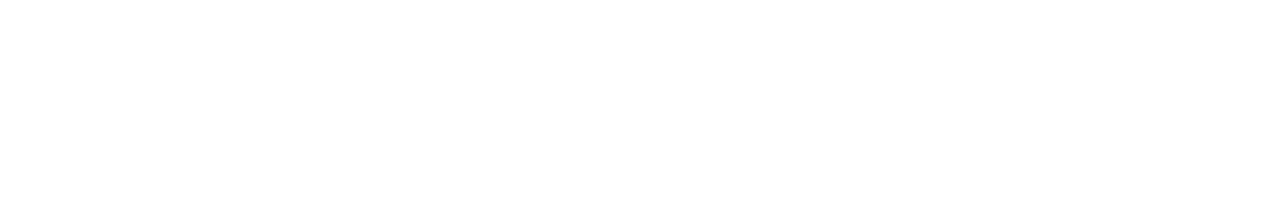
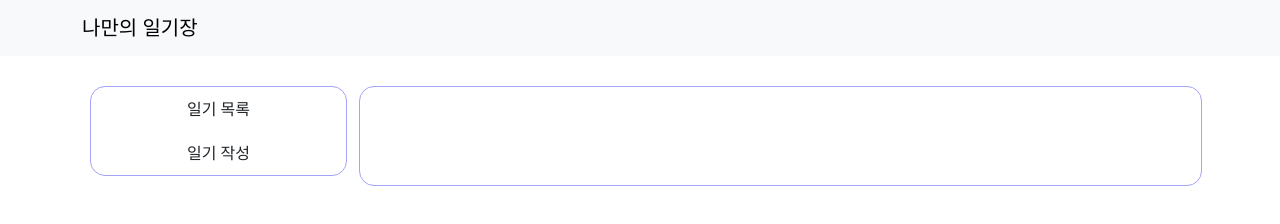
Before and after one commit to SeokHyeon0815/mydiary, a plain HTML site: page index.html in a window 1280 px wide. Drawn offline with nearby package versions, Linux system fonts and the light colour scheme; the site is published under a folder, as on GitHub Pages, so addresses that start at the root find nothing.

Commit message:
Update index.html

```diff
--- a/index.html
+++ b/index.html
@@ -1 +1 @@
-<!doctype html><html lang="ko"><head><meta charset="utf-8"/><link rel="stylesheet" href="https://fonts.googleapis.com/css2?family=Material+Symbols+Outlined:opsz,wght,FILL,GRAD@24,400,0,0"/><meta name="viewport" content="width=device-width,initial-scale=1"/><meta name="theme-color" content="#000000"/><meta name="description" content="나만의 일기장"/><link rel="apple-touch-icon" href="/emotion1.png"/><link rel="/manifest" href="/manifest.json"/><title>나만의 일기장</title><script defer="defer" src="/static/js/main.3740d7bf.js"></script><link href="/static/css/main.f2e8b012.css" rel="stylesheet"></head><body><noscript>You need to enable JavaScript to run this app.</noscript><div id="root"></div></body></html>
+<!doctype html><html lang="ko"><head><meta charset="utf-8"/><link rel="stylesheet" href="https://fonts.googleapis.com/css2?family=Material+Symbols+Outlined:opsz,wght,FILL,GRAD@24,400,0,0"/><meta name="viewport" content="width=device-width,initial-scale=1"/><meta name="theme-color" content="#000000"/><meta name="description" content="나만의 일기장"/><link rel="apple-touch-icon" href="/emotion1.png"/><link rel="/manifest" href="./manifest.json"/><title>나만의 일기장</title><script defer="defer" src="./static/js/main.3740d7bf.js"></script><link href="./static/css/main.f2e8b012.css" rel="stylesheet"></head><body><noscript>You need to enable JavaScript to run this app.</noscript><div id="root"></div></body></html>
```
